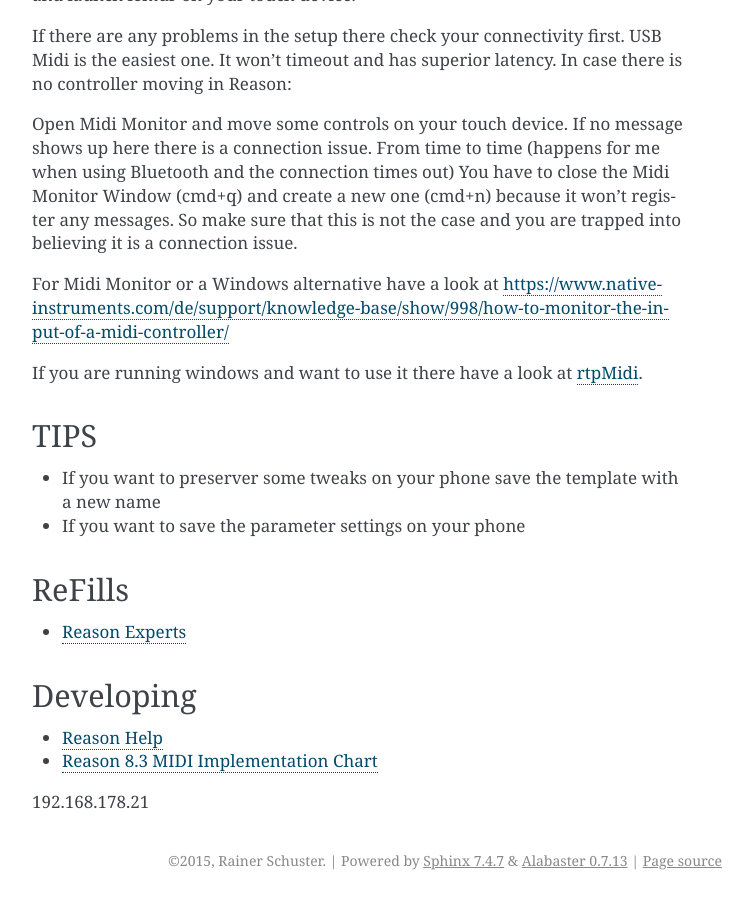
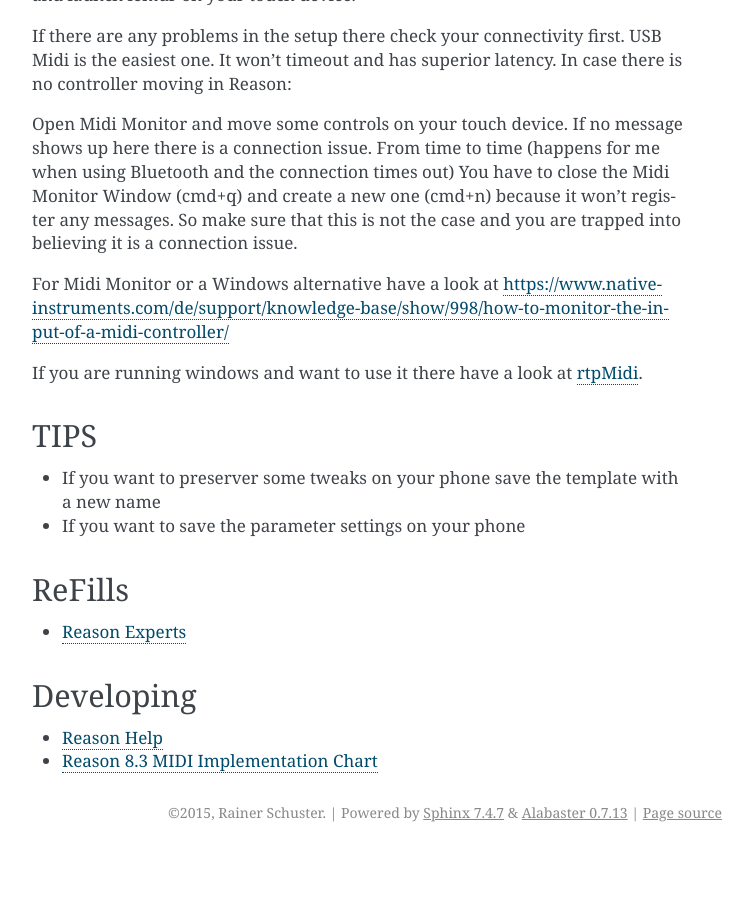
Before and after one commit to schuster-rainer/refigur8tor, a Sphinx documentation site: the page built from docs/source/readme.rst, in a window 1280 px wide and 900 px high, scrolled down 3631 px. Shown: the whole window, without its empty margins (388-1141 px from the left). Built offline with Sphinx 7.4.7, drawn with Linux system fonts in a browser that asks for light colours; after the commit the page ends 4483 px from its top, so only the background shows below that.

Commit message:
Update readme.rst

```diff
--- a/docs/source/readme.rst
+++ b/docs/source/readme.rst
@@ -181,6 +181,3 @@
 
 * `Reason Help <https://www.propellerheads.se/support/downloads/reason-documentation-and-help-files/>`_
 * `Reason 8.3 MIDI Implementation Chart <http://cdn.propellerheads.se/Reason8/Manuals/Reason_83_MIDI_Implementation_Chart.pdf>`_
-
-
-192.168.178.21
```
